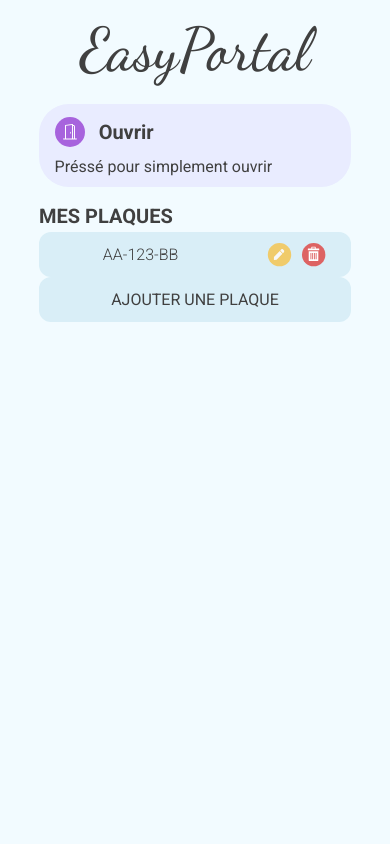
After one commit to maxime-baron/EasyPortal, a PHP site: page /user.html in a window 390 px wide. The commit adds this page. Run offline with PHP 8.4, Linux system fonts and the light colour scheme.

Commit message:
✅ Design and responsive

```diff
--- /dev/null
+++ b/Site/css/user.css
@@ -0,0 +1,204 @@
+body{
+    font-family:'Roboto', Courier, monospace;
+    color: #404040;
+    font-weight: 400;
+    font-size: 1em;
+    width: 100vw;
+    height: 100vh;
+    display: flex;
+    align-items: center;
+    justify-content: center;
+}
+
+h1{
+    font-family: 'Dancing Script';
+    font-weight: 500;
+    font-size: 4em;
+    /* margin-bottom: 10px; */
+    height: 0px;
+    z-index: 10;
+    position: relative;
+    bottom: 95px;
+}
+
+h2{
+    font-size: 1.5em;
+    font-weight: 600;
+    color: #404040;
+}
+
+.content {
+    background-color: #F2FBFF;
+    border-radius: 30px;
+    padding: 60px 40px;
+
+    display: flex;
+    flex-direction: column;
+    align-items: center;
+
+    width: 425px;
+    height: 545px;
+}
+
+.open-button{
+    background-color: #E9ECFF;
+    border-radius: 30px;
+    width: 100%;
+    height: 22%;
+    padding: 5%;
+    display: flex;
+    flex-direction: column;
+    justify-content: space-around;
+    transition: ease-out 0.8s;
+}
+
+.open-button:hover{
+    background-color: #E9ECFF;
+    background: #e2c9fc;
+    transition: ease-in 0.2s;
+}
+
+.open-header{
+    display: flex;
+    align-items: center;
+    justify-content: flex-start;
+}
+
+.open-button h2{
+    margin-left: 5%;
+}
+
+.plate-list{
+    width: 100%;
+    margin-top: 6%;
+}
+
+.plate-list h2{
+    margin-bottom: 2%;
+}
+
+table{
+    width: 100%;
+}
+
+tr{
+    height: 45px;
+    border-radius: 14px;
+    width: 100%;
+}
+
+td{
+    font-weight: 300;
+    font-size: 1em;
+    vertical-align: middle;
+    padding: 0 20px;
+    height: 45px;
+    max-height: 45px;
+    width: 50%;
+    text-align: center;
+}
+
+td img{
+    height: 45%;
+}
+
+tr th:first-child,tr td:first-child{
+    border-radius: 12px 0 0 12px;
+}
+tr th:last-child,tr td:last-child{
+    border-radius: 0 12px 12px 0;
+    width: 20%;
+}
+
+table tr:nth-child(2n+1){
+    background: rgba(139, 198, 223, 0.25);
+}
+
+.table-img{
+    display: flex;
+    align-items: center;
+    justify-content: space-around;
+}
+
+.table-ico {
+    cursor: pointer;
+    transition: ease-out 0.8s;
+}
+
+.table-ico:hover{
+    filter: contrast(0.85);
+    transition: ease-in 0.2s;
+}
+
+.plate-add{
+    background: rgba(139, 198, 223, 0.25);
+    border-radius: 12px 12px 12px 12px;
+    width: 100%;
+    height: 45px;
+    display: flex;
+    align-items: center;
+    justify-content: center;
+    cursor: pointer;
+    transition: ease-out 0.8s;
+}
+
+.plate-add:hover{
+    background: rgba(102, 184, 219, 0.25);
+    transition: ease-in 0.2s;
+}
+
+@media screen and (max-width:500px){
+    html{
+        font-size: 10px
+    }
+
+    .content {
+        border-radius: 0px;
+        padding: 5% 10%;
+        width: 100%;
+        height: 100%;
+    }
+
+    h1{
+        font-size: 6em;
+        margin-bottom: 8%;
+        height: auto;
+        z-index: 0;
+
+        position: relative;
+        bottom: 0px;
+    }
+
+    h2{
+        font-size: 2rem;
+        font-weight: 600;
+        color: #404040;
+    }
+
+    .open-button{
+        height: 83px;
+        padding: 2% 5%;
+    }
+
+    .open-label{
+        font-size: 1.6rem;
+    }
+
+    .open-header{
+        display: flex;
+        align-items: center;
+        justify-content: flex-start;
+    }
+
+    .open-button h2{
+        margin-left: 5%;
+    }
+
+    td{
+        font-size: 1.6rem;
+    }
+
+    .plate-add{
+        font-size: 1.6rem;
+    }
+}
--- a/Site/index.html
+++ b/Site/index.html
@@ -17,6 +17,10 @@
             <div class="left-side-div logs"></div>
         </div>
         <div class="dashboard">
+            <nav>
+                <h1>EasyPortal</h1>
+                <img src="/Site/imgs/svg/menu-icon.svg" alt="">
+            </nav>
             <div class="top-view">
                 <div class="title">
                     <h1>EasyPortal</h1>
--- a/Site/login.html
+++ b/Site/login.html
@@ -12,8 +12,8 @@
 
 <body>
     <div class="content">
-        <h1>EasyPortal</h1>
         <div class="login">
+            <h1>EasyPortal</h1>
             <form action="" method="post">
                 <h2>LOGIN</h2>
                 <input type="text" name="Username" class="log-user" placeholder="Username">
--- /dev/null
+++ b/Site/user.html
@@ -0,0 +1,41 @@
+<!DOCTYPE html>
+<html lang="en">
+
+<head>
+    <meta charset="UTF-8">
+    <meta http-equiv="X-UA-Compatible" content="IE=edge">
+    <meta name="viewport" content="width=device-width, initial-scale=1.0">
+    <title>EasyPortal - Dashboard</title>
+    <link rel="stylesheet" href="css/reset.css">
+    <link rel="stylesheet" href="css/user.css">
+</head>
+
+<body>
+    <div class="content">
+        <h1>EasyPortal</h1>
+        <div class="open-button">
+            <div class="open-header">
+                <img src="/Site/imgs/svg/door-icon.svg" alt="">
+                <h2 class="open">Ouvrir</h2>
+            </div>
+            <p class="open-label">Préssé pour simplement ouvrir</p>
+        </div>
+        <div class="plate-list">
+            <h2>MES PLAQUES </h2>
+            <table>
+                <tr>
+                    <td class="plate-number">AA-123-BB</td>
+                    <td>
+                        <div class="table-img">
+                            <img class="edit-ico table-ico" src="/Site/imgs/svg/edit-ico.svg" alt="Boutton modifier">
+                            <img class="trash-ico table-ico" src="/Site/imgs/svg/trash-ico.svg" alt="Boutton supprimer">
+                        </div>
+                    </td>
+                </tr>
+            </table>
+            <div class="plate-add">AJOUTER UNE PLAQUE</div>
+        </div>
+    </div>
+</body>
+
+</html>
```
Also changed, not shown: Site/css/login.css (+35 -2 lines), Site/css/style.css (+254 -1 lines), Site/imgs/svg/menu-icon.svg (added).
